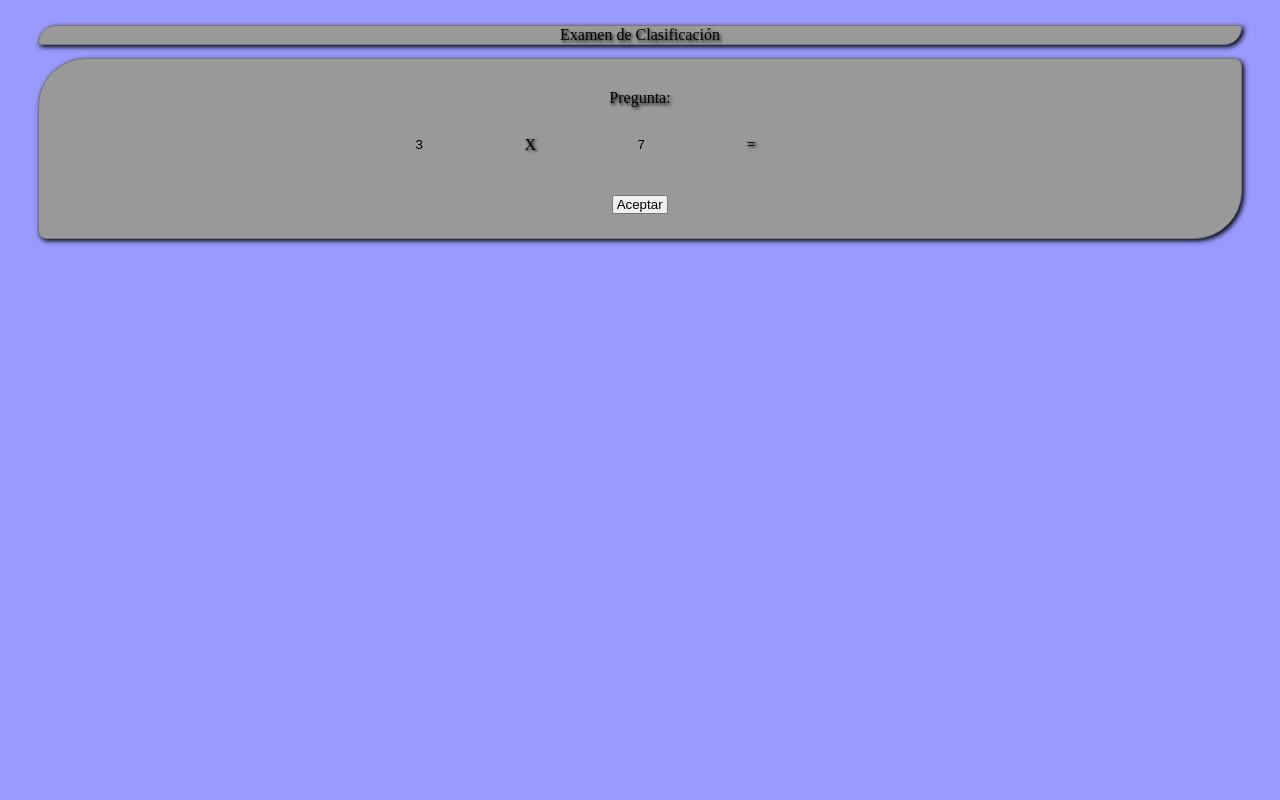
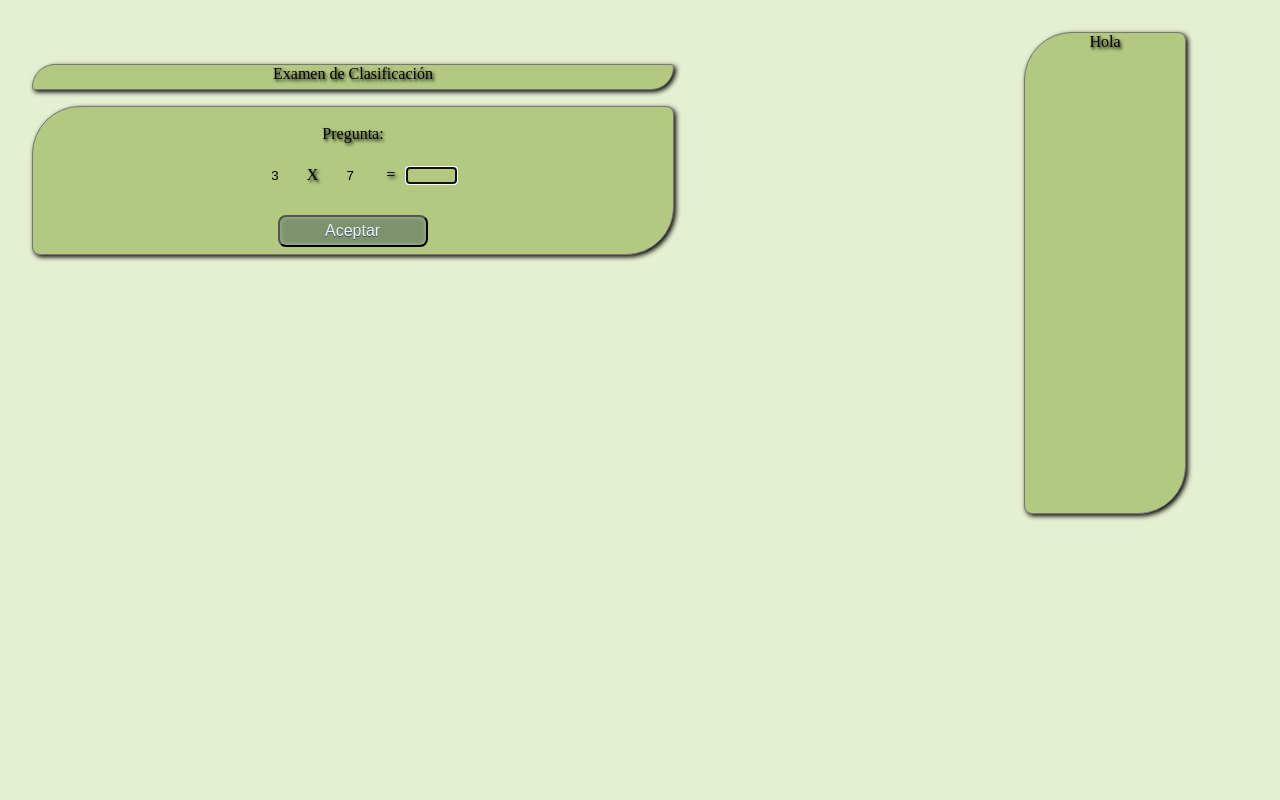
Before and after one commit to jcliberatol/relational-tai-software-engineering, a PHP site: page /PrimeraPagina/html/primarytest.html in a window 1280 px wide. Run offline with PHP 8.4, Linux system fonts and the light colour scheme.

Commit message:
Dise?o PrimaryTest

```diff
--- a/PrimeraPagina/css/PrimaryTest.css
+++ b/PrimeraPagina/css/PrimaryTest.css
@@ -9,8 +9,26 @@
 root {
     display: block;
 }
+html, body, div, span, applet, object, iframe, h1, h2, h3, h4, h5, h6, p,
+blockquote, pre, a, abbr, acronym, address, big, cite, code, del, dfn, em,
+img, ins, kbd, q, s, samp, small, strike, strong, sub, sup, tt, var, b,
+u, i, center, dl, dt, dd, ol, ul, li, fieldset, form, label, legend,
+table, caption, tbody, tfoot, thead, tr, th, td, article, aside, canvas,
+details, embed, figure, figcaption, footer, header, hgroup, menu, nav,
+output, ruby, section, summary, time, mark, audio, video {
+	margin: 0;
+	padding: 0;
+	border: 0;
+	font-size: 100%;
+	font: inherit;
+	vertical-align: baseline;
+}
+
+html {
+	height: 100%;
+}
 body {
-    background-color: #9999ff;
+    background-color: #e5efd1;
 }
 * {
     margin:1%;
@@ -18,9 +36,11 @@ body {
 }
 
 #cabecera{
-    background-color: #999999;
-    height: 100%;
+    width: 40em;
+    background-color: #b3c981; border: 1px solid #e1e1e1;
+    height: 1.5em;
     border: 1px solid #777;
+    padding: 0em;
 
     text-align: center;
     text-shadow: 0.1em 0.1em 0.2em black;
@@ -36,10 +56,12 @@ body {
     -webkit-border-top-left-radius: 8em;
 }
 #cuerpo{
-    background-color: #999999;
-    height: 100%;
+    width: 40em;
+    background-color: #b3c981; border: 1px solid #e1e1e1;
+    height: auto;
     border: 1px solid #777;
-
+    margin-top: 1em;
+    padding: 0em;
     text-align: center;
     text-shadow: 0.1em 0.1em 0.2em black;
     font: oblique 150% serif bold;
@@ -53,10 +75,41 @@ body {
     -webkit-border-bottom-right-radius: 3em;
     -webkit-border-top-left-radius: 3em;
 }
+#cuerpoDerecha{
+    width: 10em;
+    background-color: #b3c981; border: 1px solid #e1e1e1;
+    height: 30em;
+    border: 1px solid #777;
+    padding: 0em;
+    text-align: center;
+    text-shadow: 0.1em 0.1em 0.2em black;
+    font: oblique 150% serif bold;
+
+    -moz-border-radius-bottomleft: 1%;
+    -moz-border-radius-topright: 1%;
+    -moz-border-radius-bottomright: 8%;
+    -moz-border-radius-topleft: 8%;
+    -webkit-border-bottom-left-radius: 0.5em;
+    -webkit-border-top-right-radius: 0.5em;
+    -webkit-border-bottom-right-radius: 3em;
+    -webkit-border-top-left-radius: 3em;
+}
+#columnaIzquierda{
+  float: left;
+  width: 0em;
+  margin-left: 2em;
+  margin-top: 2em;
+  padding:0em;
+}
+#columnaDerecha{
+  margin-top: 2em;
+  margin-left: 63em;
+  padding-left: 1em;
+}
 .numeros{
-    background-color: #999999;
+    background-color: #b3c981;
     height: 100%;
-    border: 1px solid #999;
+    border: 1px solid #b3c981;
 
     font: oblique 150% serif bold;
     text-align: center;
@@ -66,3 +119,21 @@ body {
     -moz-box-shadow: 2px 2px 5px black;
     filter: progid:DXImageTransform.Microsoft.Shadow(color='#666666', Direction=135, Strength=4);
 }
+.boton{
+        width: 150px;
+        height: 2em;
+        background-color: #7d936d; /* old browsers */
+	/*background: -moz-linear-gradient(top, #8DD297 0%, #398525 100%); /* firefox */
+	/*background: -webkit-gradient(linear, left top, left bottom, color-stop(0%,#8DD297), color-stop(100%,#398525)); /* webkit */
+
+        box-shadow: inset 0px 0px 7px #b0bc8f;
+        -moz-box-shadow: inset 0px 0px 7px #b0bc8f;
+	-webkit-box-shadow: inset 0px 0px 5px #b0bc8f;
+	/*border: 1px solid #5ea617;*/
+	-moz-border-radius: 10px;
+        -webkit-border-radius: 0.5em;
+        font-family: Sans-Serif;
+        font-size: 1em;
+	color: #f2f2f2;
+	text-shadow: 0px 1px 0px #334f71;
+}
--- a/PrimeraPagina/html/primarytest.html
+++ b/PrimeraPagina/html/primarytest.html
@@ -11,10 +11,12 @@ and open the template in the editor.
         <script type="text/javascript" src="../js/PrimaryTest.js"></script>
         <link rel="StyleSheet" href="../css/PrimaryTest.css" type="text/css">
     </head>
-    <body>
+    <body onload="document.getElementById('response').focus();">
         <script type="text/javascript">
             alert('Su navegador es: '+ BrowserDetect.browser + ' ' + BrowserDetect.version);
         </script>
+        <div id="layout">
+        <div id="columnaIzquierda">
             <div id="cabecera" class="sombras">
                 Examen de Clasificación
             </div>
@@ -24,14 +26,21 @@ and open the template in the editor.
                             var numero1 = generarNumero();
                             var numero2 = generarNumero();
                             document.write('<br>Pregunta: <br><br>');
-                        document.write('<input type="text" id="number1" class="numeros" value="' + numero1 + '" readonly="readonly" />');
-                        document.write(' X ');
-                        document.write('<input type="text" id="number2" class="numeros" value="' + numero2 + '" readonly="readonly" />');
+                            document.write('<input type="text" id="number1" size="4" class="numeros" value="' + numero1 + '" readonly="readonly" />');
+                            document.write('X');
+                            document.write('<input type="text" id="number2" size="4" class="numeros" value="' + numero2 + '" readonly="readonly" />');
                             document.write(' = ');
-                        document.write('<input type="text" id="response" class="numeros" value=""   onKeyPress="enterPresionado(2, event)" autocomplete="off"/>');
-                        document.write('<br><br><input type="button" name="btnAceptar" onClick="validarPregunta(2)" value=" Aceptar "><br>');
+                            document.write('<input type="text" id="response" size="4" class="numeros" value=""   onKeyPress="enterPresionado(2, event)" autocomplete="off"/>');
+                            document.write('<br><br><input type="button" class="boton" name="btnAceptar" onClick="validarPregunta(2)" value=" Aceptar "><br>');
                     </script>
                 </form>
             </div>
+        </div>
+        <div id="columnaDerecha">
+            <div id="cuerpoDerecha" class="sombras">
+                Hola
+            </div>
+        </div>
+            </div>
     </body>
 </html>
```
Lines whose indentation alone changed are shown as unchanged.
